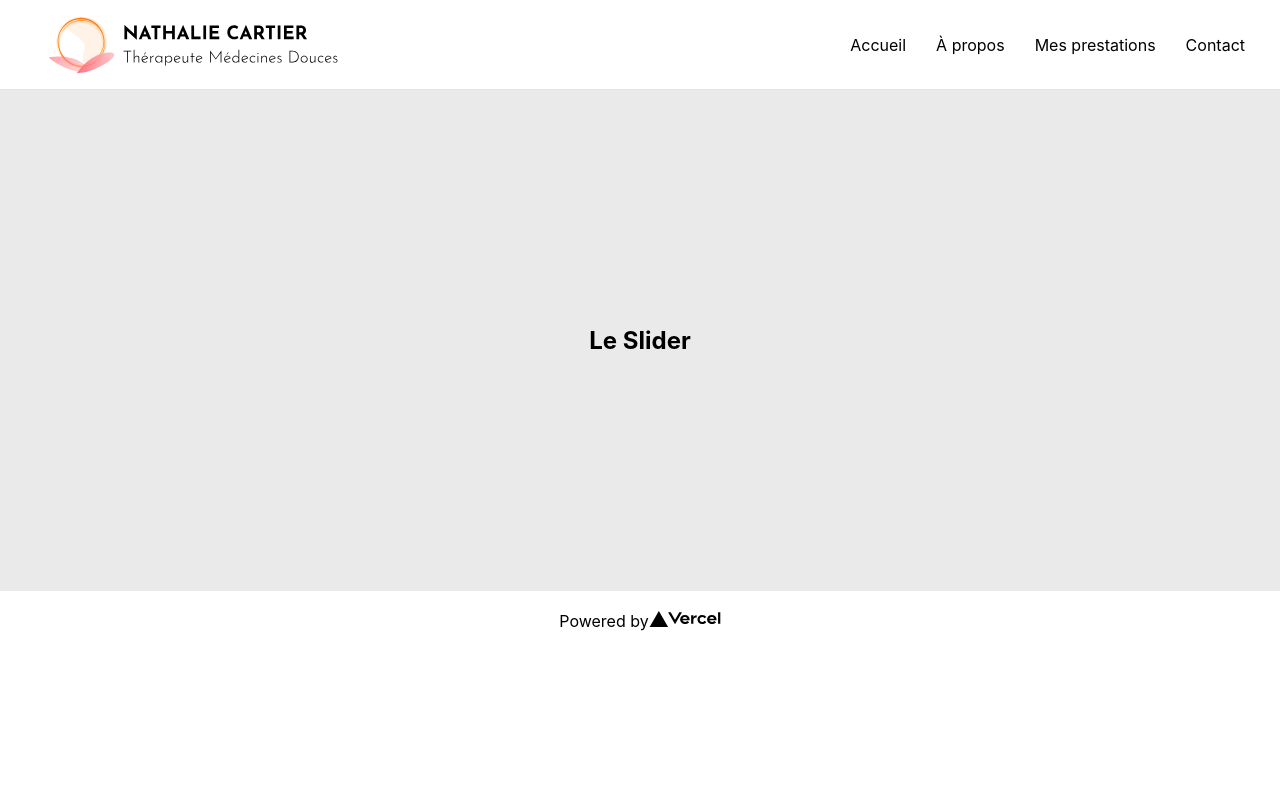
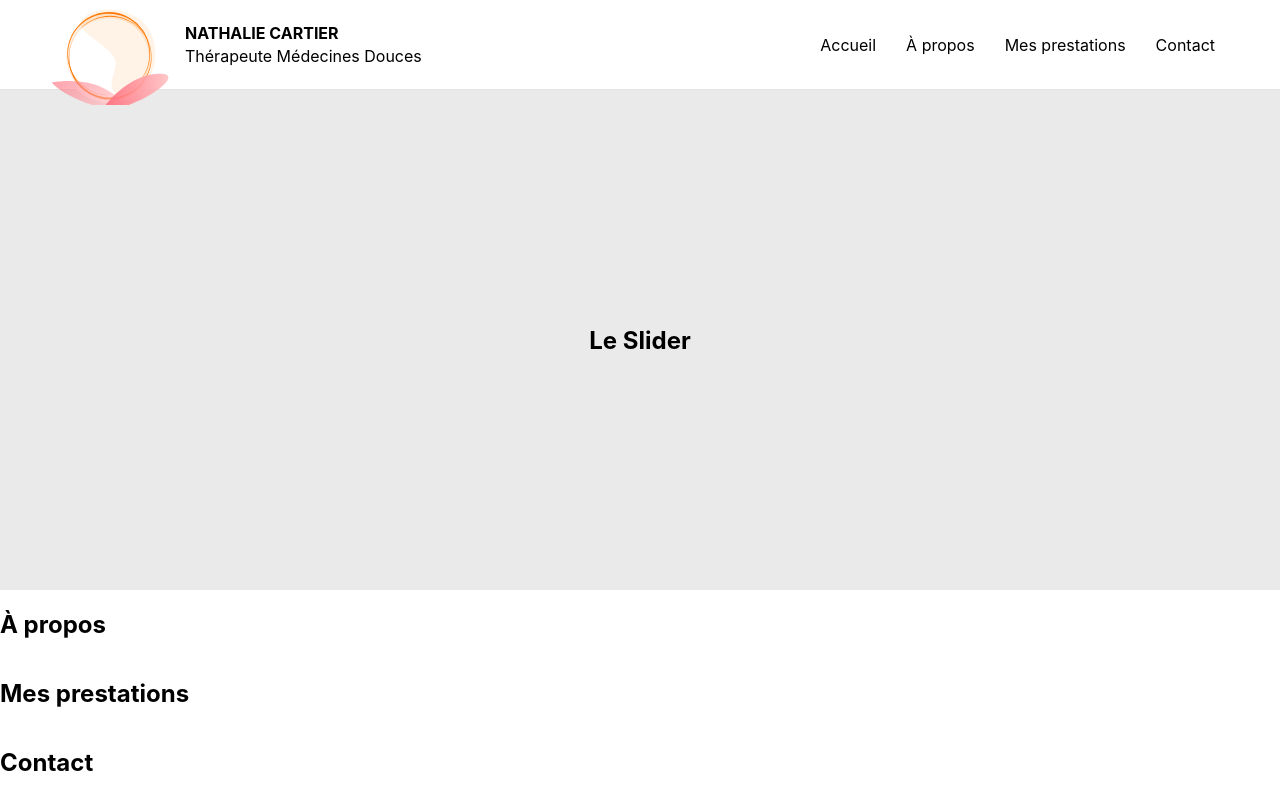
Before and after one commit to SeguinLoic/Nathalie-Therapie, a Next.js app: page / in a window 1280 px wide. Built offline with nearby package versions, Linux system fonts and the light colour scheme.

Commit message:
Navigation OK

```diff
--- /dev/null
+++ b/components/contact.js
@@ -0,0 +1,9 @@
+import React from "react"
+
+export default function Contact() {
+    return (
+        <div className="bloc">
+            <h2>Contact</h2>
+        </div>
+    )
+}
--- a/components/navigation.js
+++ b/components/navigation.js
@@ -7,9 +7,12 @@ import styles from "../styles/Navigation.module.css"
 export default function Navigation() {
     return (
         <div className={styles.navigation}>
-            <Link href="/" passHref>
-                <Image src="/logo.svg" alt="Vercel Logo" width={350} height={85} />
-            </Link>
+            <div className={styles.logo}>
+                <Image src="/logo-3.svg" alt="Vercel Logo" width={120} height={120} />
+                <div className={styles.logoText}>
+                    <span>NATHALIE CARTIER</span> Thérapeute Médecines Douces
+                </div>
+            </div>
             <nav className={styles.menu}>
                 <Link href="/">Accueil</Link>
                 <Link href="/">À propos</Link>
--- /dev/null
+++ b/components/prestations.js
@@ -0,0 +1,9 @@
+import React from "react"
+
+export default function Prestations() {
+    return (
+        <div className="bloc">
+            <h2>Mes prestations</h2>
+        </div>
+    )
+}
--- /dev/null
+++ b/components/propos.js
@@ -0,0 +1,9 @@
+import React from "react"
+
+export default function Propos() {
+    return (
+        <div className="bloc">
+            <h2>À propos</h2>
+        </div>
+    )
+}
--- a/pages/index.js
+++ b/pages/index.js
@@ -4,6 +4,9 @@ import styles from '../styles/Index.module.css'
 
 import Navigation from "../components/navigation.js"
 import Slider from  "../components/slider.js"
+import Propos from  "../components/propos.js"
+import Prestations from  "../components/prestations.js"
+import Contact from  "../components/contact.js"
 
 export default function Home() {
   return (
@@ -15,20 +18,15 @@ export default function Home() {
       </Head>
 
       <Navigation />
+
       <Slider />
 
-      <footer className={styles.footer}>
-        <a
-          href="https://vercel.com?utm_source=create-next-app&utm_medium=default-template&utm_campaign=create-next-app"
-          target="_blank"
-          rel="noopener noreferrer"
-        >
-          Powered by{' '}
-          <span className={styles.logo}>
-            <Image src="/vercel.svg" alt="Vercel Logo" width={72} height={16} />
-          </span>
-        </a>
-      </footer>
+      <Propos />
+
+      <Prestations />
+
+      <Contact />
+
     </div>
   )
 }
--- a/styles/Index.module.css
+++ b/styles/Index.module.css
@@ -6,19 +6,3 @@
   align-items: center;
   height: 100vh;
 }
-
-.footer {
-  width: 100%;
-  height: 60px;
-  border-top: 1px solid #eaeaea;
-  display: flex;
-  justify-content: center;
-  align-items: center;
-}
-
-.footer a {
-  display: flex;
-  justify-content: center;
-  align-items: center;
-  flex-grow: 1;
-}
--- a/styles/Navigation.module.css
+++ b/styles/Navigation.module.css
@@ -5,7 +5,7 @@
     display: flex;
     justify-content: space-between;
     align-items: center;
-    padding: 0px 20px;
+    padding: 0px 50px;
 }
 .menu {
     display: flex;
@@ -13,3 +13,22 @@
 .menu a {
     padding: 10px 15px;
 }
+.logo {
+    display: flex;
+    align-items: center;
+    justify-content: center;
+}
+.logo > div {
+    overflow: visible !important;
+}
+.logo img {
+    transform: translateY(15px);
+}
+.logoText {
+    padding-left: 15px;
+    line-height: 1.4em;
+}
+.logoText > span {
+    display: block;
+    font-weight: 700;
+}
```
Also changed, not shown: public/logo-3.svg (added).
